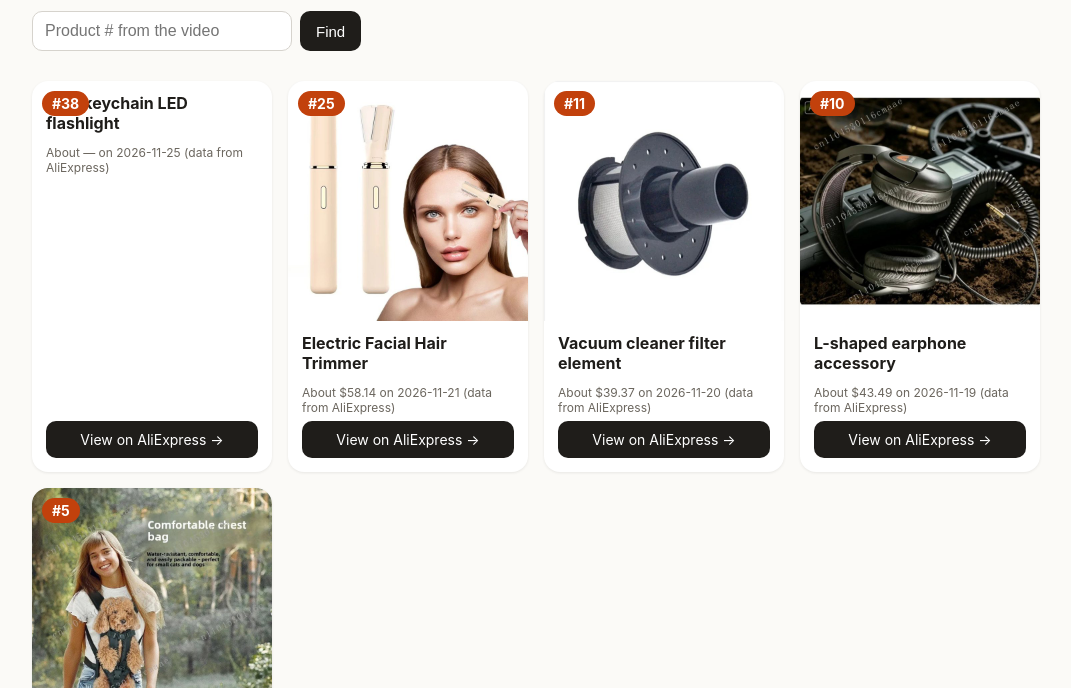
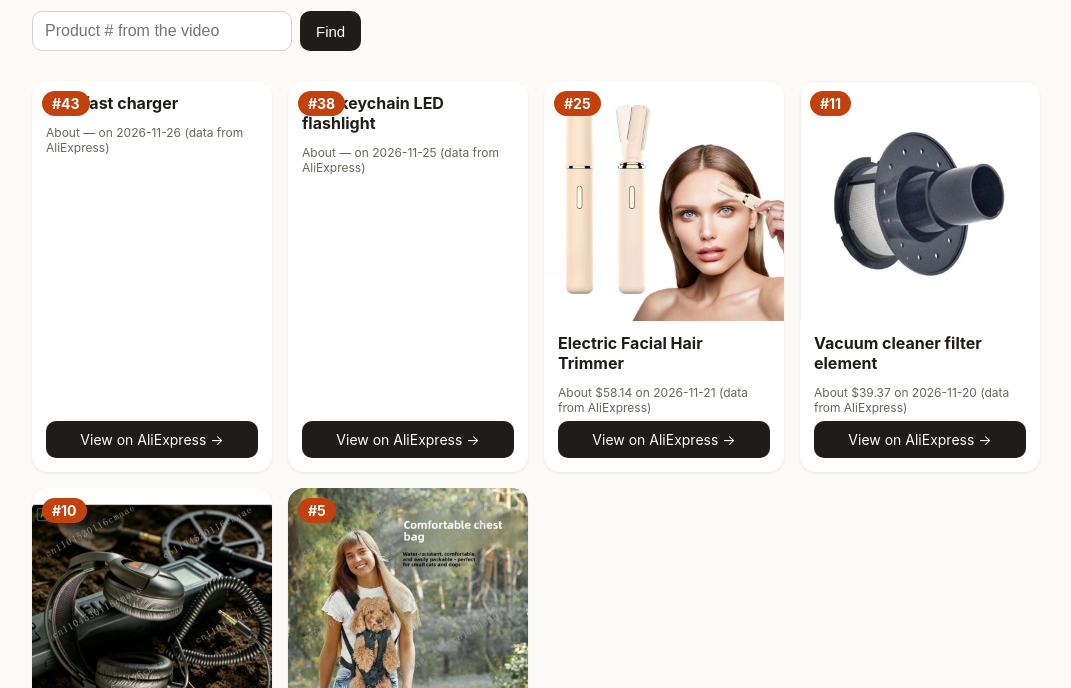
Before and after one commit to badirovfayoz-hash/finds, a plain HTML site: page index.html in a window 1280 px wide. Shown: the part 112-800 px from the top of the page, without its empty margins (104-1175 px from the left). Drawn offline with Linux system fonts and the light colour scheme.

Commit message:
Vitrina yangilandi (DVS)

```diff
--- a/index.html
+++ b/index.html
@@ -20,6 +20,7 @@ text-align:center;padding:10px;border-radius:10px;background:var(--txt);
 color:#fff;text-decoration:none;font-size:14px}.hl{outline:3px solid
 var(--acc)}footer{max-width:1040px;margin:auto;padding:0 16px 32px;
 color:var(--sub);font-size:12px}#yoq{color:var(--acc);font-size:14px}</style></head><body><header><h1>Daily Finds</h1><p class='disc'><b>Disclosure:</b> this page contains affiliate links — I may earn a commission from qualifying purchases at no extra cost to you. Videos are AI-generated. Prices, ratings and availability change; always check the store before buying.</p><form id='f'><input id='q' inputmode='numeric' autocomplete='off' placeholder='Product # from the video'><button>Find</button></form><div id='yoq'></div></header><main>
+<article class='card' id='p43'><span class='num'>#43</span><div class='in'><h2>GaN fast charger</h2><div class='meta'></div><div class='meta'>About — on 2026-11-26 (data from AliExpress)</div><a class='go' href='https://rzekl.com/g/1e8d1144946a249def2616525dc3e8/?ulp=https%3A%2F%2Fwww.aliexpress.com%2Fitem%2F1005009820293282.html&amp;subid=dvs&amp;subid1=p1005009820293282' target='_blank' rel='sponsored nofollow noopener'>View on AliExpress →</a></div></article>
 <article class='card' id='p38'><span class='num'>#38</span><div class='in'><h2>Mini keychain LED flashlight</h2><div class='meta'></div><div class='meta'>About — on 2026-11-25 (data from AliExpress)</div><a class='go' href='https://rzekl.com/g/1e8d1144946a249def2616525dc3e8/?ulp=https%3A%2F%2Fwww.aliexpress.com%2Fitem%2F1005008779689384.html&amp;subid=dvs&amp;subid1=p1005008779689384' target='_blank' rel='sponsored nofollow noopener'>View on AliExpress →</a></div></article>
 <article class='card' id='p25'><span class='num'>#25</span><img src='img/1005011593478733.jpg' loading='lazy' alt='Electric Facial Hair Trimmer'><div class='in'><h2>Electric Facial Hair Trimmer</h2><div class='meta'></div><div class='meta'>About $58.14 on 2026-11-21 (data from AliExpress)</div><a class='go' href='https://rzekl.com/g/1e8d1144946a249def2616525dc3e8/?ulp=https%3A%2F%2Fwww.aliexpress.com%2Fitem%2F1005011593478733.html&amp;subid=dvs&amp;subid1=p1005011593478733' target='_blank' rel='sponsored nofollow noopener'>View on AliExpress →</a></div></article>
 <article class='card' id='p11'><span class='num'>#11</span><img src='img/1005012526354380.jpg' loading='lazy' alt='Vacuum cleaner filter element'><div class='in'><h2>Vacuum cleaner filter element</h2><div class='meta'></div><div class='meta'>About $39.37 on 2026-11-20 (data from AliExpress)</div><a class='go' href='https://rzekl.com/g/1e8d1144946a249def2616525dc3e8/?ulp=https%3A%2F%2Fwww.aliexpress.com%2Fitem%2F1005012526354380.html&amp;subid=dvs&amp;subid1=p1005012526354380' target='_blank' rel='sponsored nofollow noopener'>View on AliExpress →</a></div></article>
```
